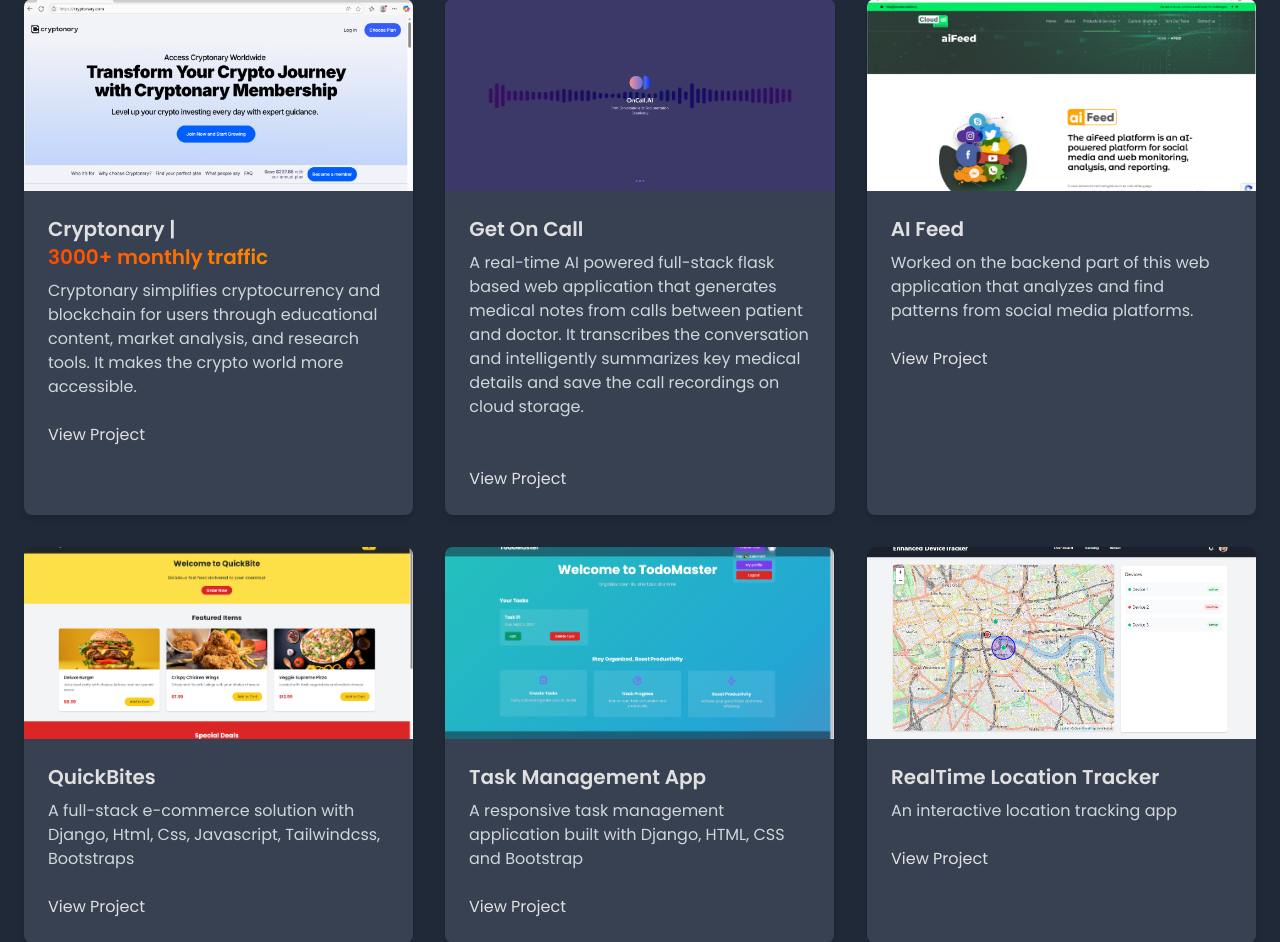
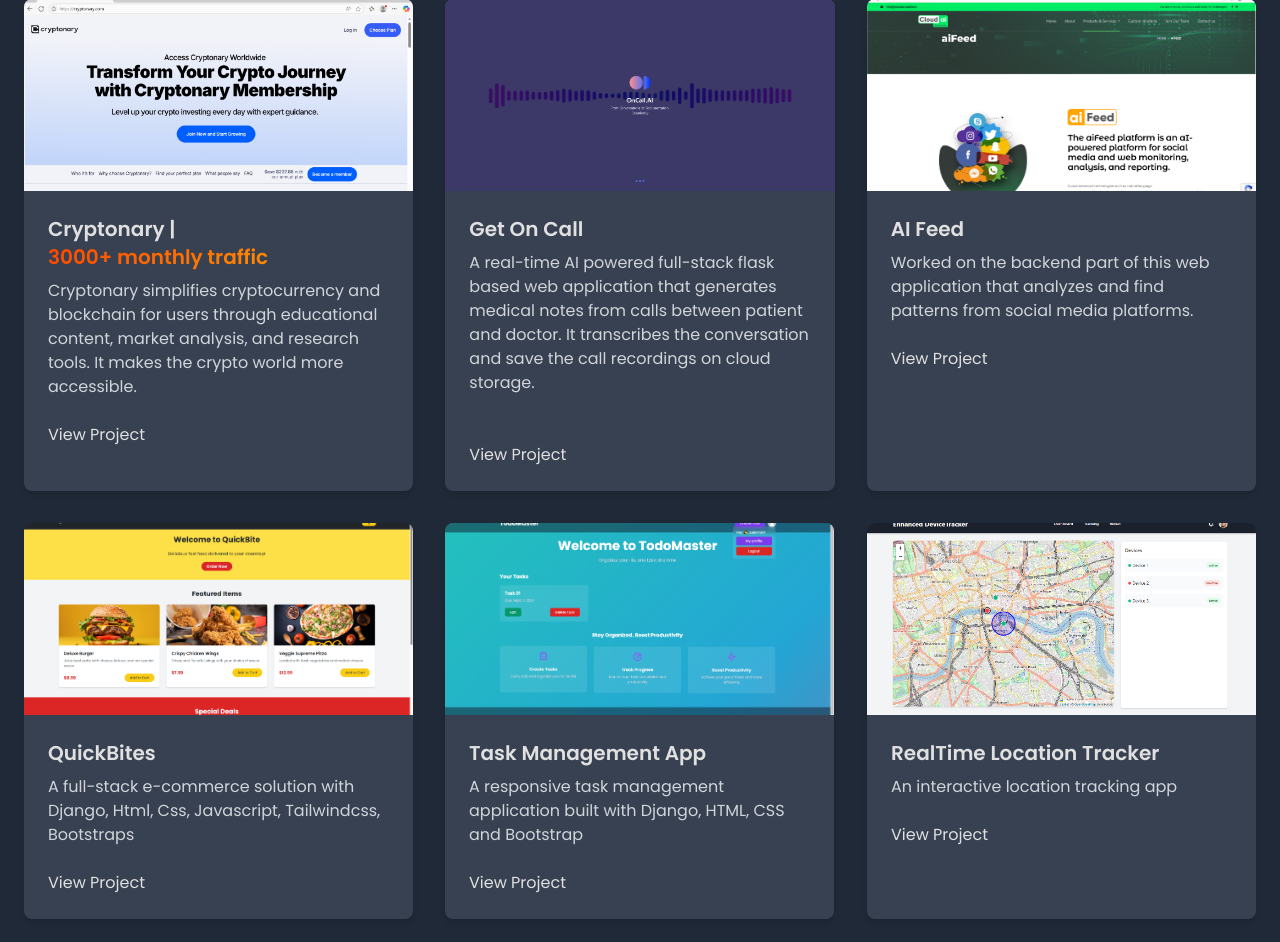
Before and after one commit to SulemanAwais/portfolio, a Django app: page / in a window 1280 px wide. Shown: the part 2273-3215 px from the top of the page. Run offline with Django 4.2, Linux system fonts and the light colour scheme; some libraries are stand-ins or nearby versions.

Commit message:
Update home.html

```diff
--- a/basic_project/basic_app/templates/home.html
+++ b/basic_project/basic_app/templates/home.html
@@ -392,7 +392,7 @@
                         <div class="p-6">
                             <h3 class="text-xl font-semibold mb-2 text-orangered">Get On Call</h3>
                             <p class="text-gray-300 mb-4">A real-time AI powered full-stack flask based web application that generates medical notes from calls between patient and doctor.
-                                It transcribes the conversation and intelligently summarizes key medical details and save the call recordings on cloud storage.</p>
+                                It transcribes the conversation and save the call recordings on cloud storage.</p>
                             <br>
                             <a href="https://phone.meissasoft.com" class="text-orangered hover:text-orange-500">View Project</a>
                         </div>
```
